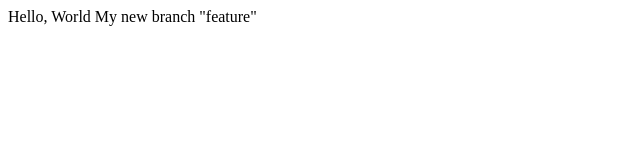
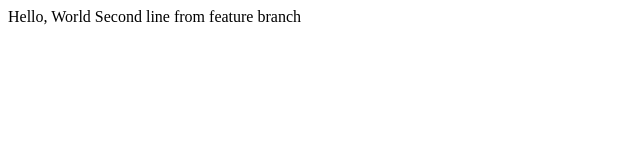
Before and after one commit to rquddus/lecture0, a plain HTML site: page index.html in a window 1280 px wide. Shown: the full height of the page, 0-640 px from the left. Drawn offline with Linux system fonts and the light colour scheme.

Commit message:
Adding second line, but without the first line "My new branch"

```diff
--- a/index.html
+++ b/index.html
@@ -5,6 +5,6 @@
   <head>
   <body>
     Hello, World
-    My new branch "feature"
+    Second line from feature branch
   </body>
 </html>
```
